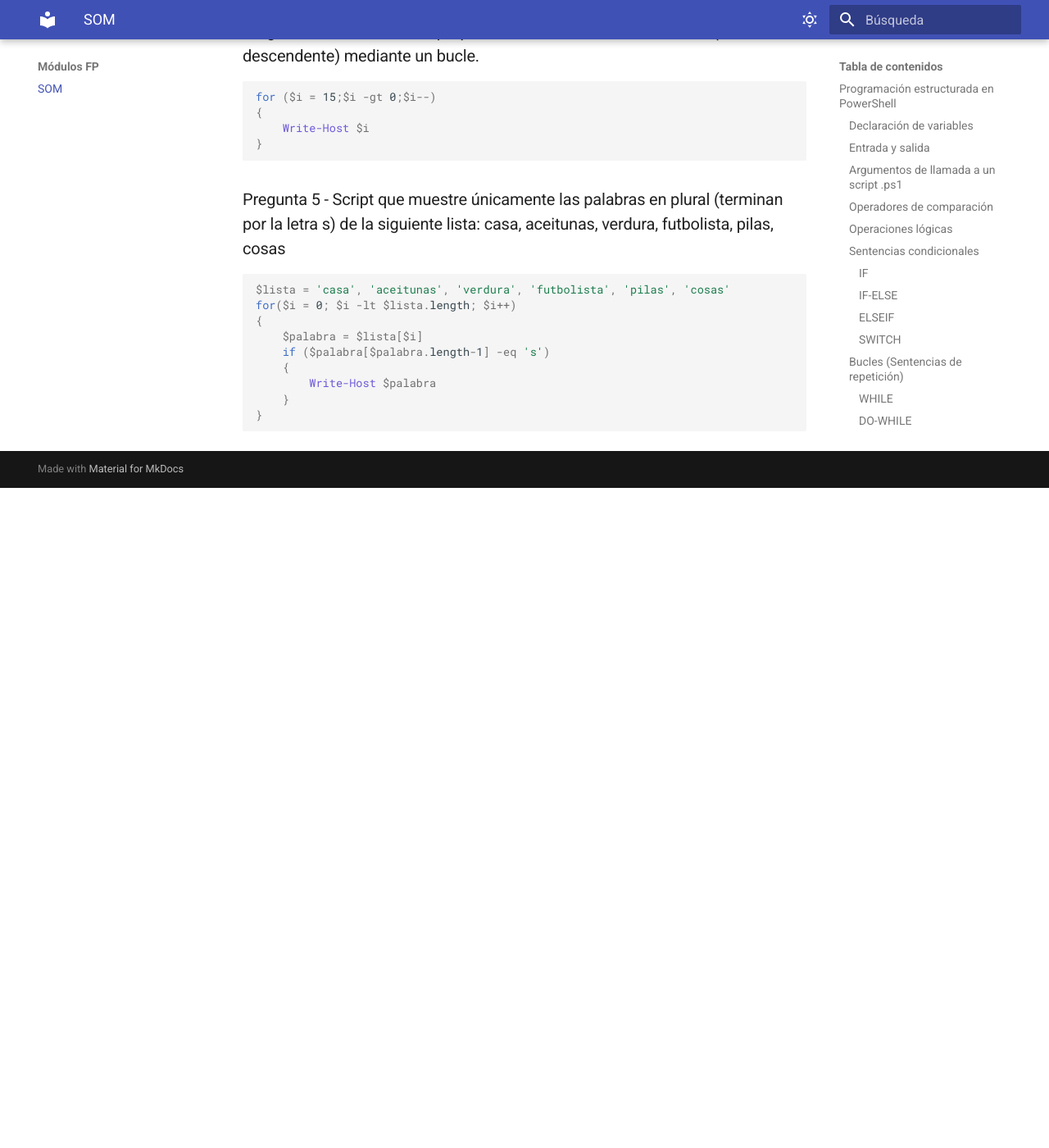
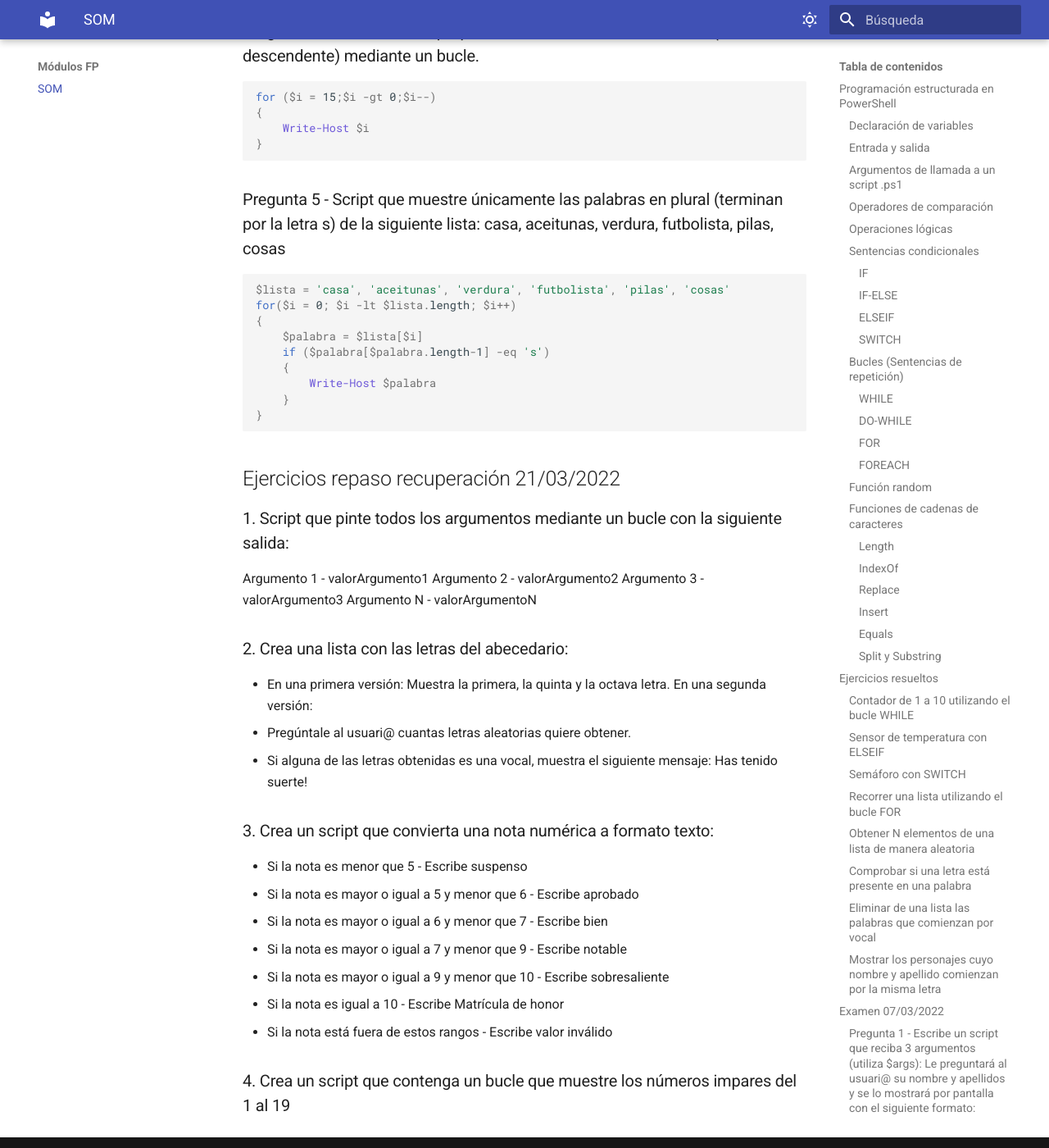
Before and after one commit to fernandoalvarezfp/fernandoalvarezfp.github.io, an MkDocs documentation site: the page built from docs/SOM.md, in a window 1280 px wide and 1400 px high, scrolled down 10408 px. Shown: the whole window at 82% size. Built offline with MkDocs 1.6.1 and Material for MkDocs 9.7.7, drawn with Linux system fonts in a browser that asks for light colours; before the commit the page ends 11003 px from its top, so only the background shows below that.

Commit message:
Update SOM.md

````diff
--- a/docs/SOM.md
+++ b/docs/SOM.md
@@ -488,3 +488,27 @@ for($i = 0; $i -lt $lista.length; $i++)
 	}
 }
 ```
+## Ejercicios repaso recuperación 21/03/2022
+
+### 1. Script que pinte todos los argumentos mediante un bucle con la siguiente salida:
+Argumento 1 - valorArgumento1
+Argumento 2 - valorArgumento2
+Argumento 3 - valorArgumento3
+Argumento N - valorArgumentoN
+
+### 2. Crea una lista con las letras del abecedario:
+- En una primera versión: Muestra la primera, la quinta y la octava letra.
+En una segunda versión:
+- Pregúntale al usuari@ cuantas letras aleatorias quiere obtener.
+- Si alguna de las letras obtenidas es una vocal, muestra el siguiente mensaje: Has tenido suerte!
+
+### 3. Crea un script que convierta una nota numérica a formato texto:
+- Si la nota es menor que 5 - Escribe suspenso
+- Si la nota es mayor o igual a 5 y menor que 6 - Escribe aprobado
+- Si la nota es mayor o igual a 6 y menor que 7 - Escribe bien
+- Si la nota es mayor o igual a 7 y menor que 9 - Escribe notable
+- Si la nota es mayor o igual a 9 y menor que 10 - Escribe sobresaliente
+- Si la nota es igual a 10 - Escribe Matrícula de honor
+- Si la nota está fuera de estos rangos - Escribe valor inválido
+
+### 4. Crea un script que contenga un bucle que muestre los números impares del 1 al 19
````
